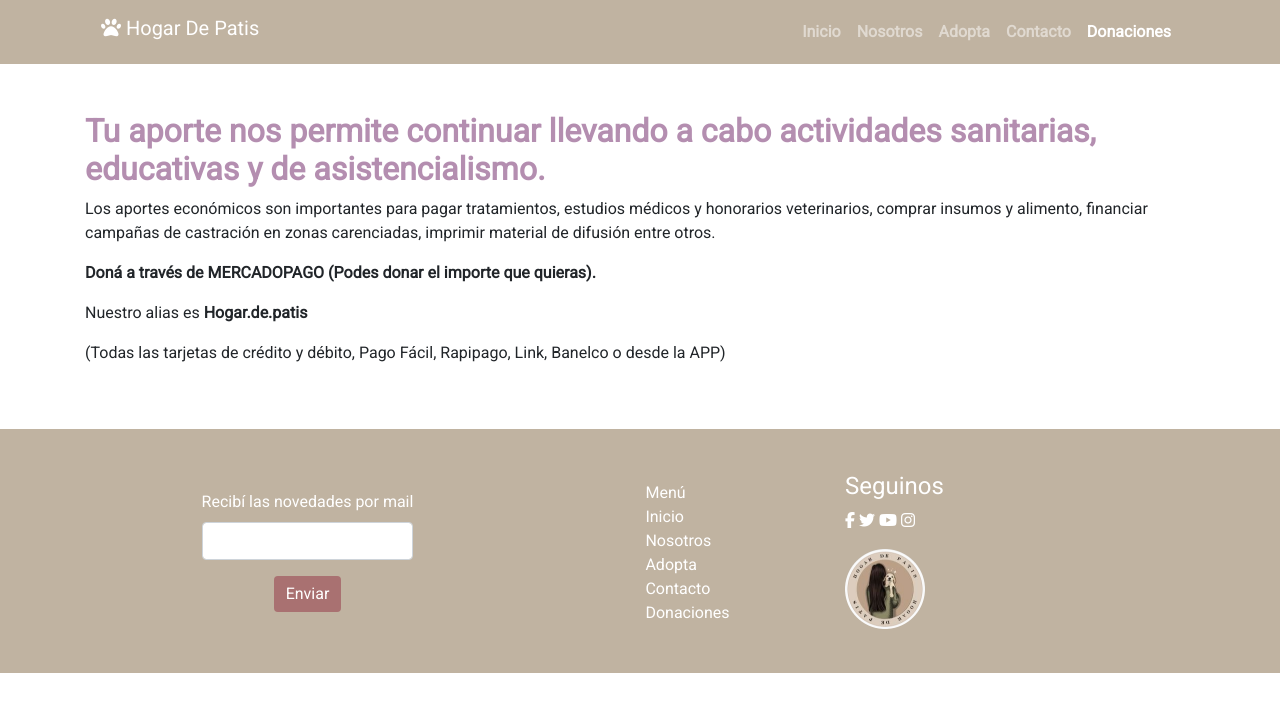
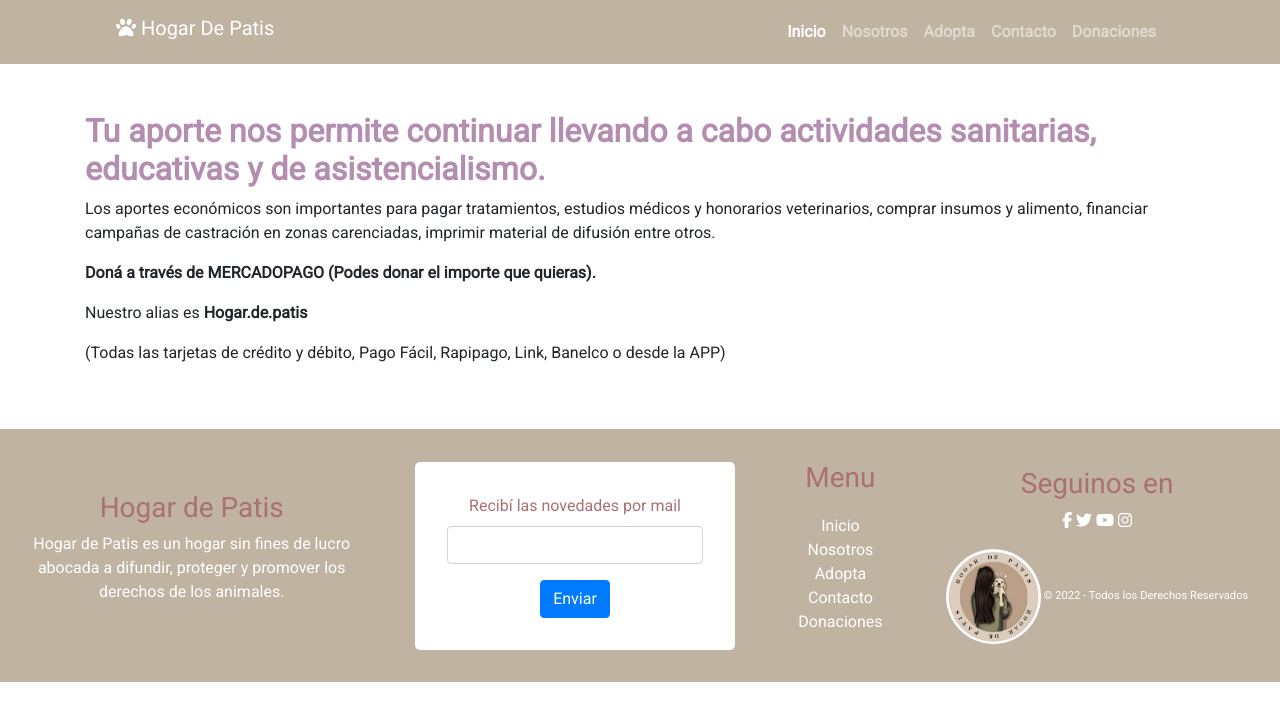
Before and after one commit to nbogado/proyect_final, a plain HTML site: page pages/donaciones.html in a window 1280 px wide. Drawn offline with Linux system fonts and the light colour scheme.

Commit message:
se agregan ultimos cambios en margin de los divs mobile

```diff
--- a/css/styles.css
+++ b/css/styles.css
@@ -162,6 +162,9 @@ footer {
 }
 
 
+.one-place {
+    margin-top: 3em;
+}
 
 
 
@@ -291,5 +294,6 @@ footer {
 
     .one-place {
         max-width: 25%;
+        margin: auto;
     }
 }
--- a/pages/donaciones.html
+++ b/pages/donaciones.html
@@ -18,20 +18,27 @@
     <header>
         <!--inicio header-->
         <div class="container">
+            <div class="container">
                 <div>
                     <nav class="navbar navbar-expand-lg navbar-dark default-color">
                         <h1 class="navbar-brand"><i id="paw_logo" class="fa-solid fa-paw"></i> Hogar De Patis</h1>
-                    <button class="navbar-toggler" type="button" data-toggle="collapse" data-target="#navbarSupportedContent-3"
-                        aria-controls="navbarSupportedContent-3" aria-expanded="false" aria-label="Toggle navigation">
+                        <button class="navbar-toggler" type="button" data-toggle="collapse"
+                            data-target="#navbarSupportedContent-3" aria-controls="navbarSupportedContent-3"
+                            aria-expanded="false" aria-label="Toggle navigation">
                             <span class="navbar-toggler-icon"></span>
                         </button>
                         <div class="collapse navbar-collapse" id="navbarSupportedContent-3">
                             <ul class="navbar-nav ml-lg-auto text-center">
-                            <li class="nav-item"><a class="nav-link waves-effect waves-light" href="../index.html">Inicio</a></li>
-                            <li class="nav-item"><a class="nav-link waves-effect waves-light" href="nosotros.html">Nosotros</a></li>
-                            <li class="nav-item"><a class="nav-link waves-effect waves-light" href="adopta.html">Adopta</a></li>
-                            <li class="nav-item"><a class="nav-link waves-effect waves-light" href="contacto.html">Contacto</a></li>
-                            <li class="nav-item active"><a class="nav-link waves-effect waves-light" href="donaciones.html">Donaciones</a></li>
+                                <li class="nav-item active"><a class="nav-link waves-effect waves-light"
+                                        href="../index.html">Inicio</a></li>
+                                <li class="nav-item"><a class="nav-link waves-effect waves-light"
+                                        href="nosotros.html">Nosotros</a></li>
+                                <li class="nav-item"><a class="nav-link waves-effect waves-light"
+                                        href="adopta.html">Adopta</a></li>
+                                <li class="nav-item"><a class="nav-link waves-effect waves-light"
+                                        href="contacto.html">Contacto</a></li>
+                                <li class="nav-item"><a class="nav-link waves-effect waves-light"
+                                        href="donaciones.html">Donaciones</a></li>
                             </ul>
                         </div>
                     </nav>
@@ -62,25 +69,27 @@
     <!--fin main-->
     <!--inicio footer-->
     <footer>
-        <div class="container">
-            <div id="contenedor_items_footer" class="row justify-content-center align-items-center">
-                <div id="form_novedades_footer" class="col-5">
-                    <div id="contenedor_form" class="row justify-content-center">
+        <div class="container-footer">
+            <div class="one-place">
+                <h3>Hogar de Patis</h3>
+                <p>Hogar de Patis es un hogar sin fines de lucro abocada a difundir, proteger y promover los
+                    derechos
+                    de los animales.</p>
+            </div>
+            <div id="footer-form-novedades" class="one-place">
                 <form>
-                            <div class="form-group text-center">
+                    <div class="form-group text-center text-lg-center">
                         <label for="InputEmailNovedades">Recibí las novedades por mail</label>
                         <input type="email" class="form-control" id="InputEmail1">
                     </div>
-                            <div class="text-center">
+                    <div class=" text-center text-lg-center">
                         <button type="submit" class="btn btn-primary">Enviar</button>
                     </div>
                 </form>
             </div>
-                </div>
-                <div class="col-3">
-                    <div id="contenedor_form" class="row justify-content-center">
+            <div class="one-place">
+                <h3>Menu</h3>
                 <ul class="menu_footer">
-                            <li class="titulo_menu">Menú</li>
                     <li><a href="../index.html">Inicio</a></li>
                     <li><a href="nosotros.html">Nosotros</a></li>
                     <li><a href="adopta.html">Adopta</a></li>
@@ -88,18 +97,20 @@
                     <li><a href="donaciones.html">Donaciones</a></li>
                 </ul>
             </div>
+            <div class="one-place">
+                <div>
+                    <h3>Seguinos en</h3>
+                    <ul class="footer-social">
+                        <li><a href="#" target="_blank"><i class="fa-brands fa-facebook-f"></i></a></li>
+                        <li><a href="#" target="_blank"><i class="fa-brands fa-twitter"></i></a></li>
+                        <li><a href="#" target="_blank"><i class="fa-brands fa-youtube"></i></a></li>
+                        <li><a href="#" target="_blank"><i class="fa-brands fa-instagram"></i></a></li>
+                    </ul>
                 </div>
-                <div class="col-4">
-                    <h4 class="seguinos">Seguinos</h4>
-                    <div class="iconos_redes">
-                        <button><i class="fa-brands fa-facebook-f"></i></button>
-                        <button><i class="fa-brands fa-twitter"></i></button>
-                        <button><i class="fa-brands fa-youtube"></i></button>
-                        <button><i class="fa-brands fa-instagram"></i></button>
-                    </div>
-                    <div class="logo_footer">
-                        <img src="../img/logo.PNG" alt="Logo de Hogar de Patis footer">
-                    </div>
+                <div class="copyright">
+                    <span><img width="95" src="../img/logo.PNG">
+                    </span>
+                    © 2022 - Todos los Derechos Reservados
                 </div>
             </div>
         </div>
```
Also changed, not shown: pages/adopta.html (+38 -28 lines), pages/contacto.html (+38 -28 lines), pages/nosotros.html (+38 -28 lines). Lines whose indentation alone changed are shown as unchanged.
